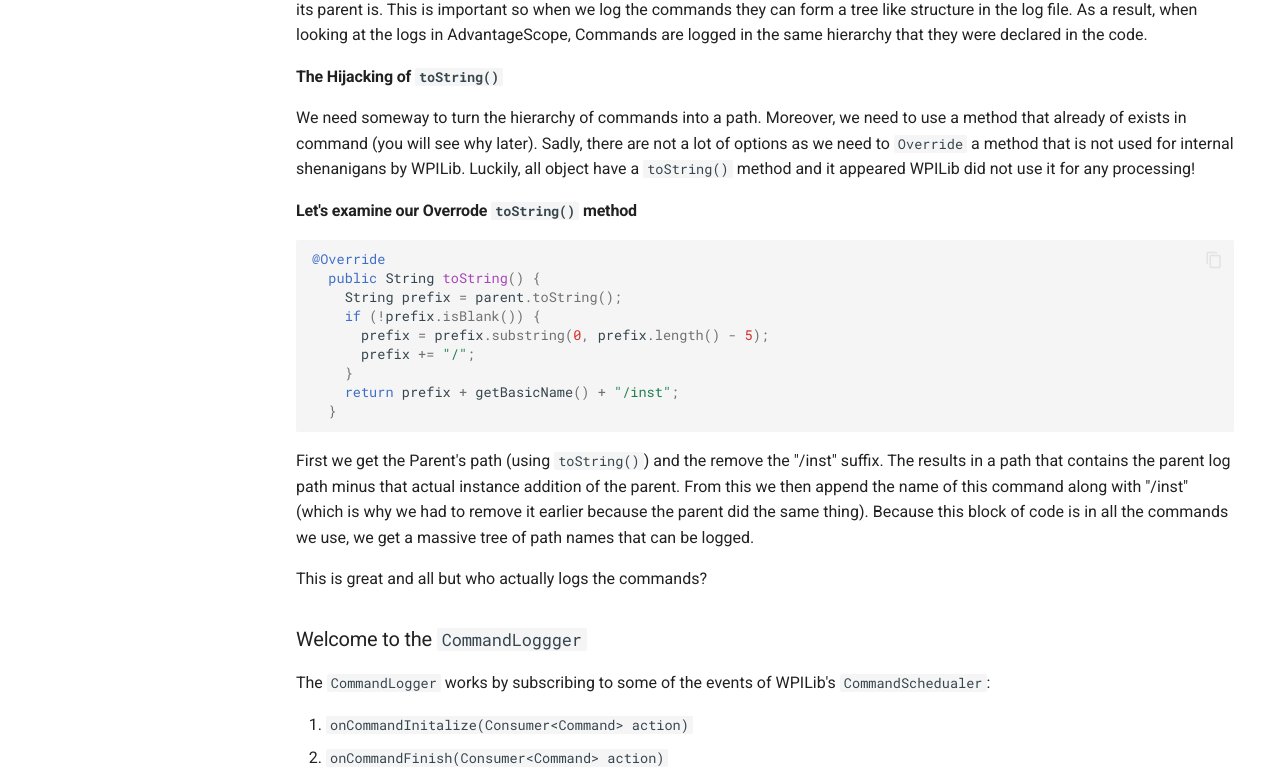
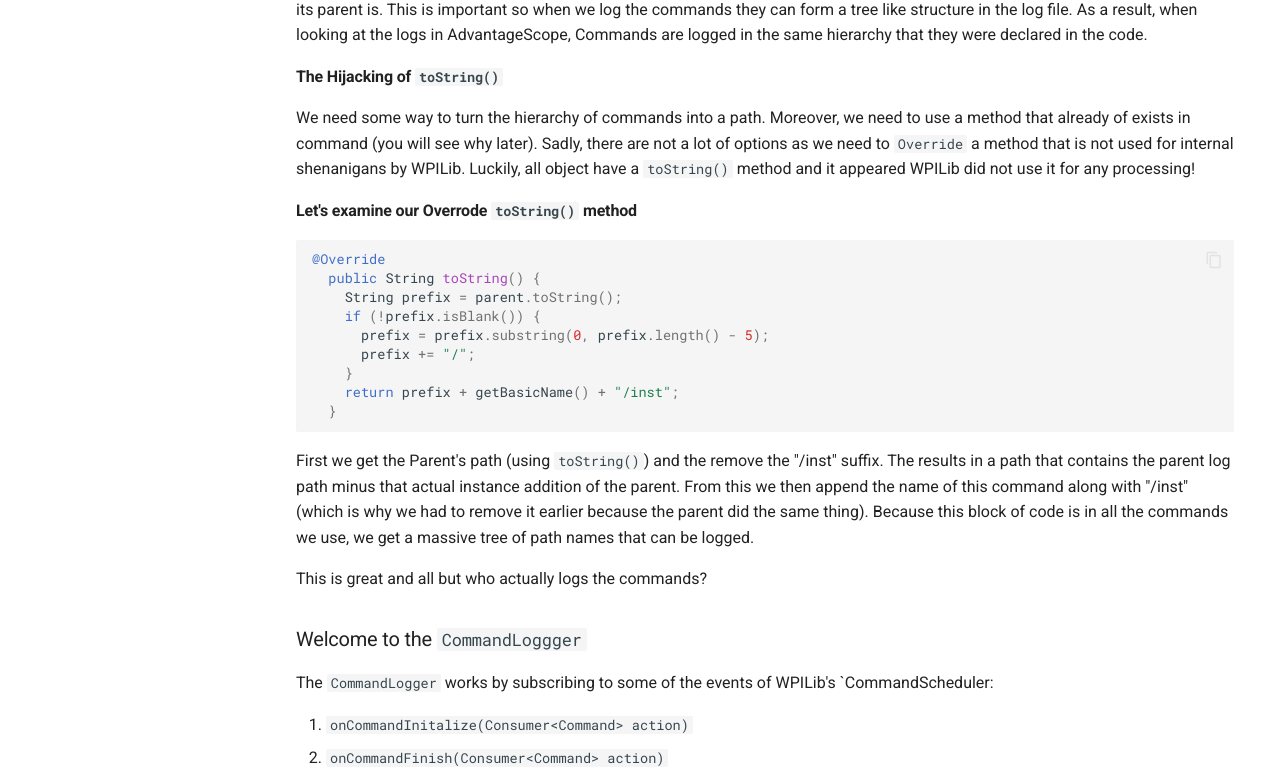
Before and after one commit to FRC4048/robot-docs, an MkDocs documentation site: the page built from docs/command-logging.md, in a window 1280 px wide and 1400 px high, scrolled down 1102 px. Shown: the part 486-1264 px from the top of the window. Built offline with MkDocs 1.6.1 and Material for MkDocs 9.7.7, drawn with Linux system fonts in a browser that asks for light colours.

Commit message:
used some graph fixes from MK-grammar branch

```diff
--- a/docs/command-logging.md
+++ b/docs/command-logging.md
@@ -74,7 +74,7 @@ In many cases, a command will be logged in the root and will have have a parent,
 
 #### The Hijacking of `toString()`
 
-We need someway to turn the hierarchy of commands into a path. Moreover, we need to use a method that already of exists in command (you will see why later). Sadly, there are not a lot of options as we need to `Override` a method that is not used for internal shenanigans by WPILib. Luckily, all object have a `toString()` method and it appeared WPILib did not use it for any processing!
+We need some way to turn the hierarchy of commands into a path. Moreover, we need to use a method that already of exists in command (you will see why later). Sadly, there are not a lot of options as we need to `Override` a method that is not used for internal shenanigans by WPILib. Luckily, all object have a `toString()` method and it appeared WPILib did not use it for any processing!
 
 #### Let's examine our Overrode `toString()` method
 
@@ -97,7 +97,7 @@ This is great and all but who actually logs the commands?
 
 ### Welcome to the `CommandLoggger`
 
-The `CommandLogger` works by subscribing to some of the events of WPILib's `CommandSchedualer`:
+The `CommandLogger` works by subscribing to some of the events of WPILib's `CommandScheduler:
 
 1. `onCommandInitalize(Consumer<Command> action)`
 2. `onCommandFinish(Consumer<Command> action)`
```
Also changed, not shown: docs/subsystem-logging.md (+1 -1 lines).
